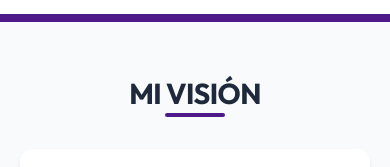
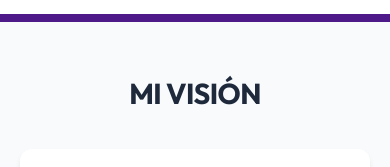
Before and after one commit to Franklin-gif/SaidOrtegaWeb, a React (Vite) app: page / in a window 390 px wide. Shown: the part 825-992 px from the top of the page. Built offline with nearby package versions, Linux system fonts and the light colour scheme.

Commit message:
Restaurar estilos originales de títulos y testimonios

```diff
--- a/src/index.css
+++ b/src/index.css
@@ -194,29 +194,29 @@ h4 {
   padding: 6rem 0;
 }
 
+.section-title {
+  font-size: 2.5rem;
+  margin-bottom: 3rem;
+  display: flex;
+  align-items: center;
+  gap: 1rem;
+}
+
+.section-title i {
+  height: 4px;
+  flex: 1;
+  background: linear-gradient(to right, var(--scout-purple), transparent);
+}
+
 @media (max-width: 768px) {
   .section-title {
     font-size: 2rem;
     text-align: center;
     justify-content: center;
     padding: 0 1rem;
-    position: relative;
-    padding-bottom: 1.5rem;
   }
 
   .section-title i { display: none; }
-
-  .section-title::after {
-    content: '';
-    position: absolute;
-    bottom: 0;
-    left: 50%;
-    transform: translateX(-50%);
-    width: 60px;
-    height: 4px;
-    background: var(--scout-purple);
-    border-radius: 2px;
-  }
 }
 
 .info-cards {
@@ -436,13 +436,12 @@ h4 {
 }
 
 .add-testimonial-box {
-  background-color: var(--white);
-  padding: 2.5rem;
-  border-radius: 24px;
+  background-color: var(--bg-light);
+  padding: 2rem;
+  border-radius: var(--radius);
   max-width: 700px;
   margin: 0 auto;
-  border: 1px solid rgba(0, 0, 0, 0.05);
-  box-shadow: 0 10px 30px rgba(0,0,0,0.05);
+  border: 2px dashed var(--scout-blue);
 }
 
 .testimonial-form {
```
